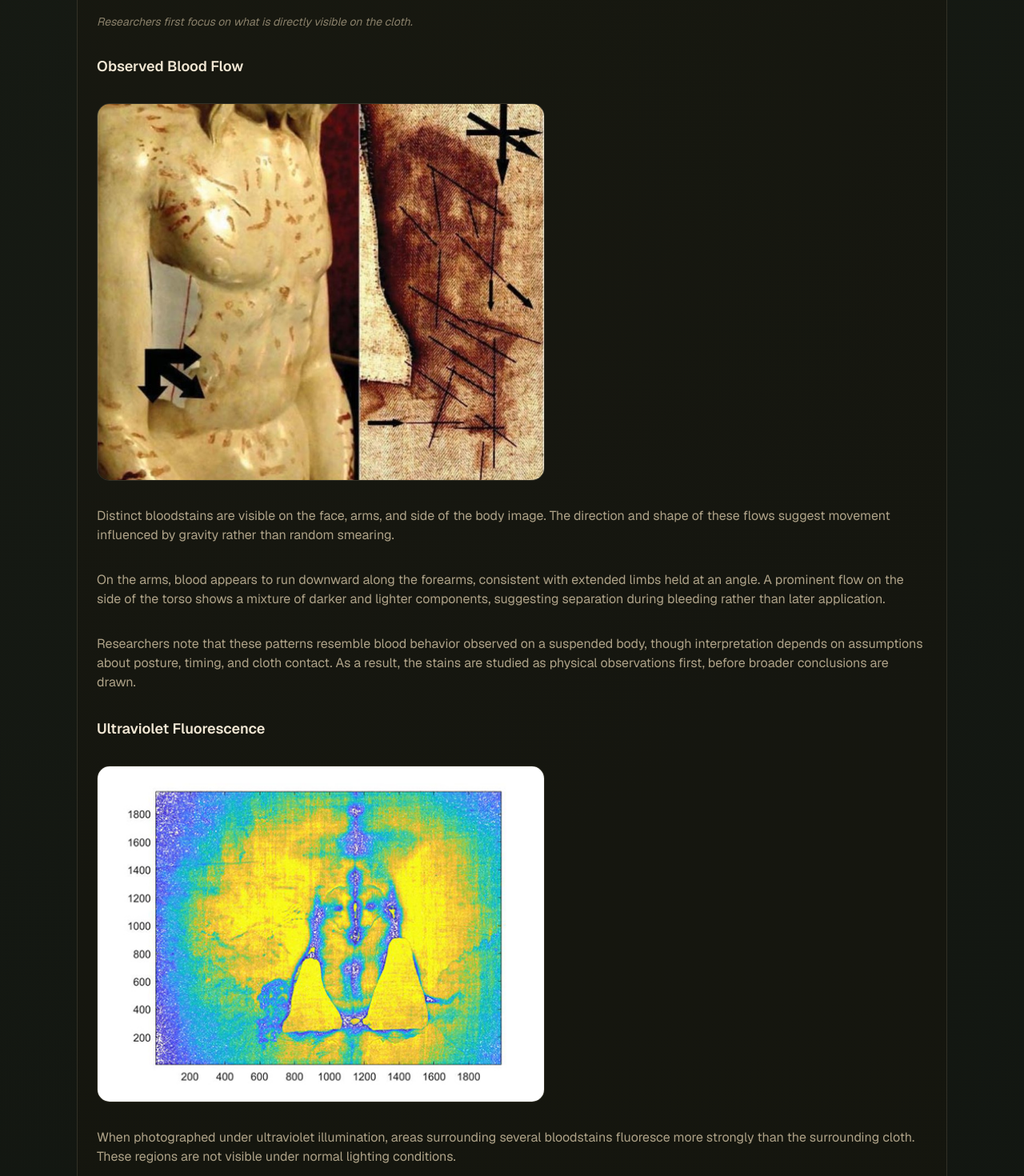
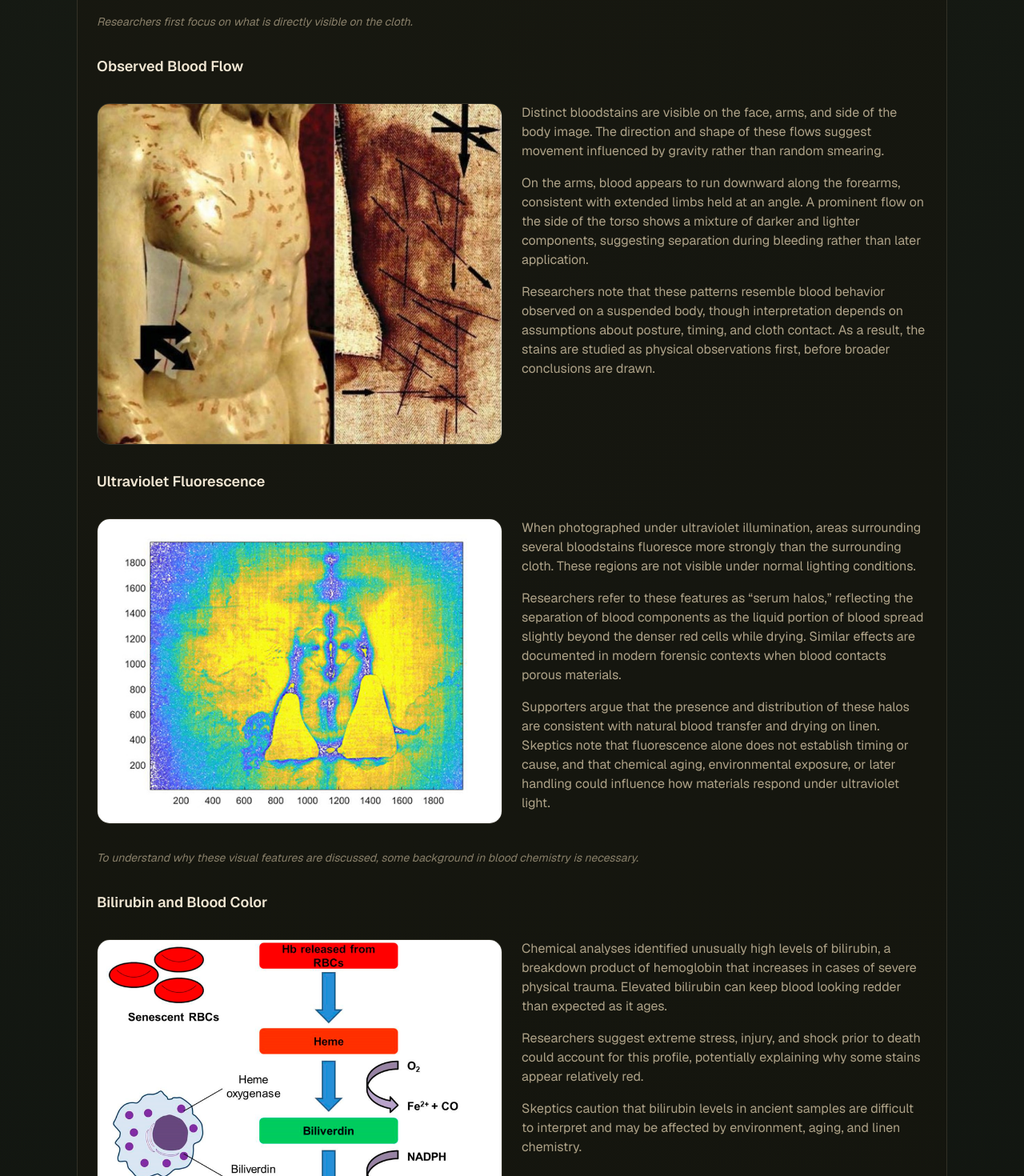
Before and after one commit to victorolivo24/shroudofturin, a Next.js app: page / in a window 1280 px wide. Shown: the part 4960-6430 px from the top of the page at 80% size. Built offline with nearby package versions, Linux system fonts and the light colour scheme.

Commit message:
refactor and reallign images in blood serum lab

```diff
--- a/src/sections/blood-serum-lab.tsx
+++ b/src/sections/blood-serum-lab.tsx
@@ -25,75 +25,93 @@ export function BloodSerumLab() {
           Researchers first focus on what is directly visible on the cloth.
         </p>
         <h3 className="text-lg font-semibold text-sand-100">Observed Blood Flow</h3>
+        <div className="grid gap-6 lg:grid-cols-[minmax(0,1fr)_minmax(0,1fr)] lg:items-start">
+          <div>
             <img
               src="/images/shroud-blood-side-closeup.png"
               alt="Blood flow on the side"
               loading="lazy"
-          className="w-full max-w-[560px] rounded-2xl border border-sand-200/15 object-cover"
+              className="w-full rounded-2xl border border-sand-200/15 object-cover"
             />
-        <p className="text-sand-200/80">
+          </div>
+          <div className="space-y-4 text-sand-200/80">
+            <p>
               Distinct bloodstains are visible on the face, arms, and side of the body image. The
               direction and shape of these flows suggest movement influenced by gravity rather than
               random smearing.
             </p>
-        <p className="text-sand-200/80">
+            <p>
               On the arms, blood appears to run downward along the forearms, consistent with extended
               limbs held at an angle. A prominent flow on the side of the torso shows a mixture of darker
               and lighter components, suggesting separation during bleeding rather than later application.
             </p>
-        <p className="text-sand-200/80">
+            <p>
               Researchers note that these patterns resemble blood behavior observed on a suspended body,
               though interpretation depends on assumptions about posture, timing, and cloth contact. As a
               result, the stains are studied as physical observations first, before broader conclusions
               are drawn.
             </p>
+          </div>
+        </div>
         <h3 className="text-lg font-semibold text-sand-100">Ultraviolet Fluorescence</h3>
+        <div className="grid gap-6 lg:grid-cols-[minmax(0,1fr)_minmax(0,1fr)] lg:items-start">
+          <div>
             <img
               src="/images/shroud-uv-halo-closeup.png"
               alt="Ultraviolet fluorescence serum halos"
               loading="lazy"
-          className="w-full max-w-[560px] rounded-2xl border border-sand-200/15 object-contain"
+              className="w-full rounded-2xl border border-sand-200/15 object-contain"
             />
-        <p className="text-sand-200/80">
+          </div>
+          <div className="space-y-4 text-sand-200/80">
+            <p>
               When photographed under ultraviolet illumination, areas surrounding several bloodstains
               fluoresce more strongly than the surrounding cloth. These regions are not visible under
               normal lighting conditions.
             </p>
-        <p className="text-sand-200/80">
+            <p>
               Researchers refer to these features as “serum halos,” reflecting the separation of blood
               components as the liquid portion of blood spread slightly beyond the denser red cells while
               drying. Similar effects are documented in modern forensic contexts when blood contacts porous
               materials.
             </p>
-        <p className="text-sand-200/80">
+            <p>
               Supporters argue that the presence and distribution of these halos are consistent with
               natural blood transfer and drying on linen. Skeptics note that fluorescence alone does not
               establish timing or cause, and that chemical aging, environmental exposure, or later handling
               could influence how materials respond under ultraviolet light.
             </p>
+          </div>
+        </div>
         <p className="mt-6 text-sm italic text-sand-200/60">
           To understand why these visual features are discussed, some background in blood chemistry is necessary.
         </p>
         <h3 className="text-lg font-semibold text-sand-100">Bilirubin and Blood Color</h3>
+        <div className="grid gap-6 lg:grid-cols-[minmax(0,1fr)_minmax(0,1fr)] lg:items-start">
+          <div>
             <img
               src="/images/bilirubin-trauma-comparison.png"
               alt="Bilirubin trauma comparison"
               loading="lazy"
-          className="w-full max-w-[560px] rounded-2xl border border-sand-200/15 object-contain"
+              className="w-full rounded-2xl border border-sand-200/15 object-contain"
             />
-        <p className="text-sand-200/80">
+          </div>
+          <div className="space-y-4 text-sand-200/80">
+            <p>
               Chemical analyses identified unusually high levels of bilirubin, a breakdown product of
               hemoglobin that increases in cases of severe physical trauma. Elevated bilirubin can keep
               blood looking redder than expected as it ages.
             </p>
-        <p className="text-sand-200/80">
+            <p>
               Researchers suggest extreme stress, injury, and shock prior to death could account for this
               profile, potentially explaining why some stains appear relatively red.
             </p>
-        <p className="text-sand-200/80">
+            <p>
               Skeptics caution that bilirubin levels in ancient samples are difficult to interpret and may
               be affected by environment, aging, and linen chemistry.
             </p>
+          </div>
+        </div>
         <p className="mt-6 text-sm italic text-sand-200/60">
           At this point, interpretation begins to diverge.
         </p>
```
Lines whose indentation alone changed are shown as unchanged.
